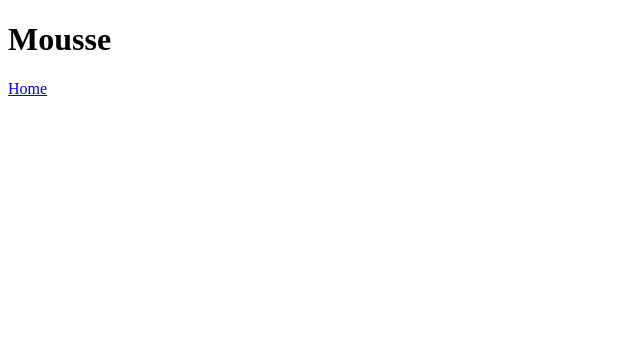
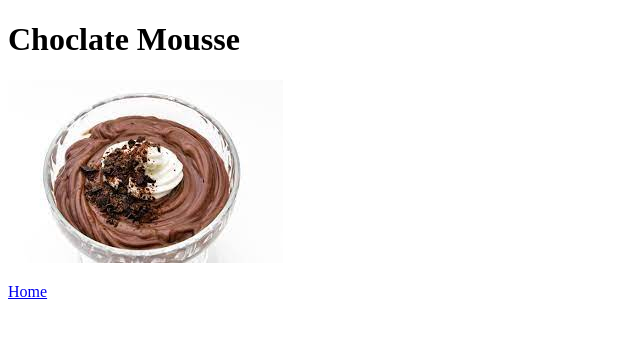
Before and after one commit to sdaw145/odin-recepies, a plain HTML site: page recipes/mousse.html in a window 1280 px wide. Shown: the whole page, without its empty margins (0-640 px from the left). Drawn offline with Linux system fonts and the light colour scheme; files whose address does not match are found by name.

Commit message:
created image dir & mousse imgage link

```diff
--- a/recipes/mousse.html
+++ b/recipes/mousse.html
@@ -5,8 +5,10 @@
     <title>Choclate Mousse</title>
 </head>
 <body>
-<h1>Mousse</h1>
-<a href="/home/sdaw145/odin-recipes/index.html">Home</a>
+<h1>Choclate Mousse</h1>
+<img
+src="/home/sdaw145/odin-recipes/images/mousse.jpeg">
+<p><a href="/home/sdaw145/odin-recipes/index.html">Home</a> </p>
 </body>
 
 </html>
```
Also changed, not shown: images/mousse.jpeg (added).
